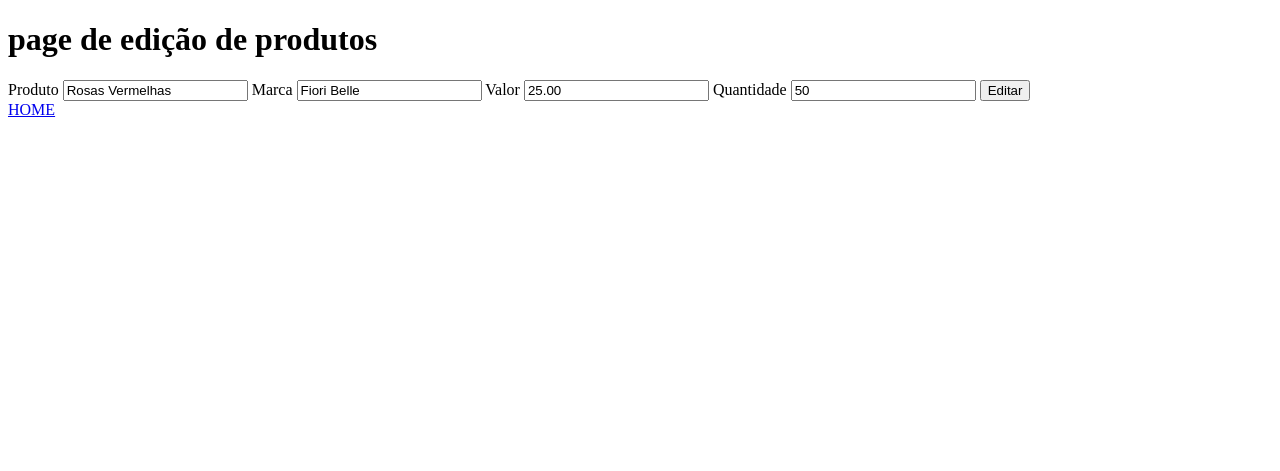
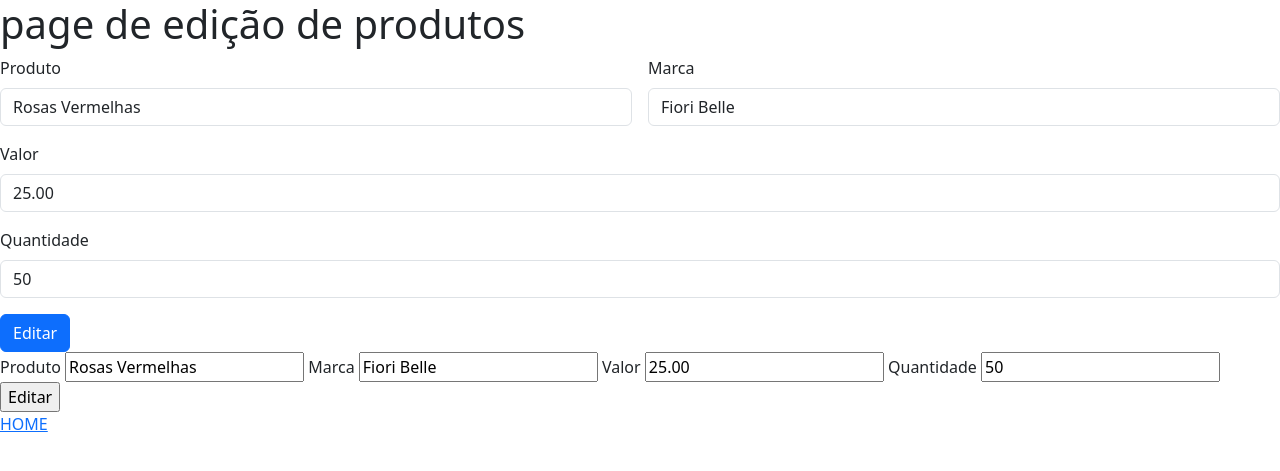
Before and after one commit to valdomg/BDII-MYSQL, a Flask app: page /editarProduto/1 in a window 1280 px wide. Shown: the top 471 px of the page. Run offline with Flask 3, Linux system fonts and the light colour scheme; data comes from the database, SQL or seed files in the repository; some libraries are stand-ins or nearby versions.

Commit message:
form com bootstrap

```diff
--- a/templates/editarProduto.html
+++ b/templates/editarProduto.html
@@ -4,9 +4,41 @@
     <meta charset="UTF-8">
     <meta name="viewport" content="width=device-width, initial-scale=1.0">
     <title>Edição de Produto</title>
+    <link rel="stylesheet" type="text/css" href="{{ url_for('static', filename='css/bootstrap.css') }}">
+    <link rel="stylesheet" type="text/css" href="{{ url_for('static', filename='css/editarProduto.css') }}">
 </head>
 <body>
-    <h1>page de edição de produtos</h1>
+    <h1 class="h1-1">page de edição de produtos</h1>
+    <main>
+        <form method="post" action="/editarProduto/{{produto[0]}}" class="row g-3" id="rowg3">
+
+            <div class="col-md-6">
+              <label for="inputEmail4" class="form-label">Produto</label>
+              <input type="text" class="form-control" id="inputEmail4" value="{{produto[1]}}">
+            </div>
+
+            <div class="col-md-6">
+              <label for="inputPassword4" class="form-label">Marca</label>
+              <input type="text" class="form-control" id="inputPassword4" value="{{produto[2]}}">
+            </div>
+
+            <div class="col-12">
+              <label for="inputAddress" class="form-label">Valor</label>
+              <input type="text" class="form-control" id="inputValor" value="{{produto[3]}}">
+            </div>
+
+            <div class="col-12">
+              <label for="inputAddress2" class="form-label">Quantidade</label>
+              <input type="text" class="form-control" id="inputQuantidade" value="{{produto[4]}}">
+            </div>
+
+            </div>
+            <div class="col-12">
+              <button type="submit" class="btn btn-primary" value="Editar">Editar</button>
+            </div>
+          </form>
+    </main>
+
 
     <form method="post" action="/editarProduto/{{produto[0]}}">
 
```
